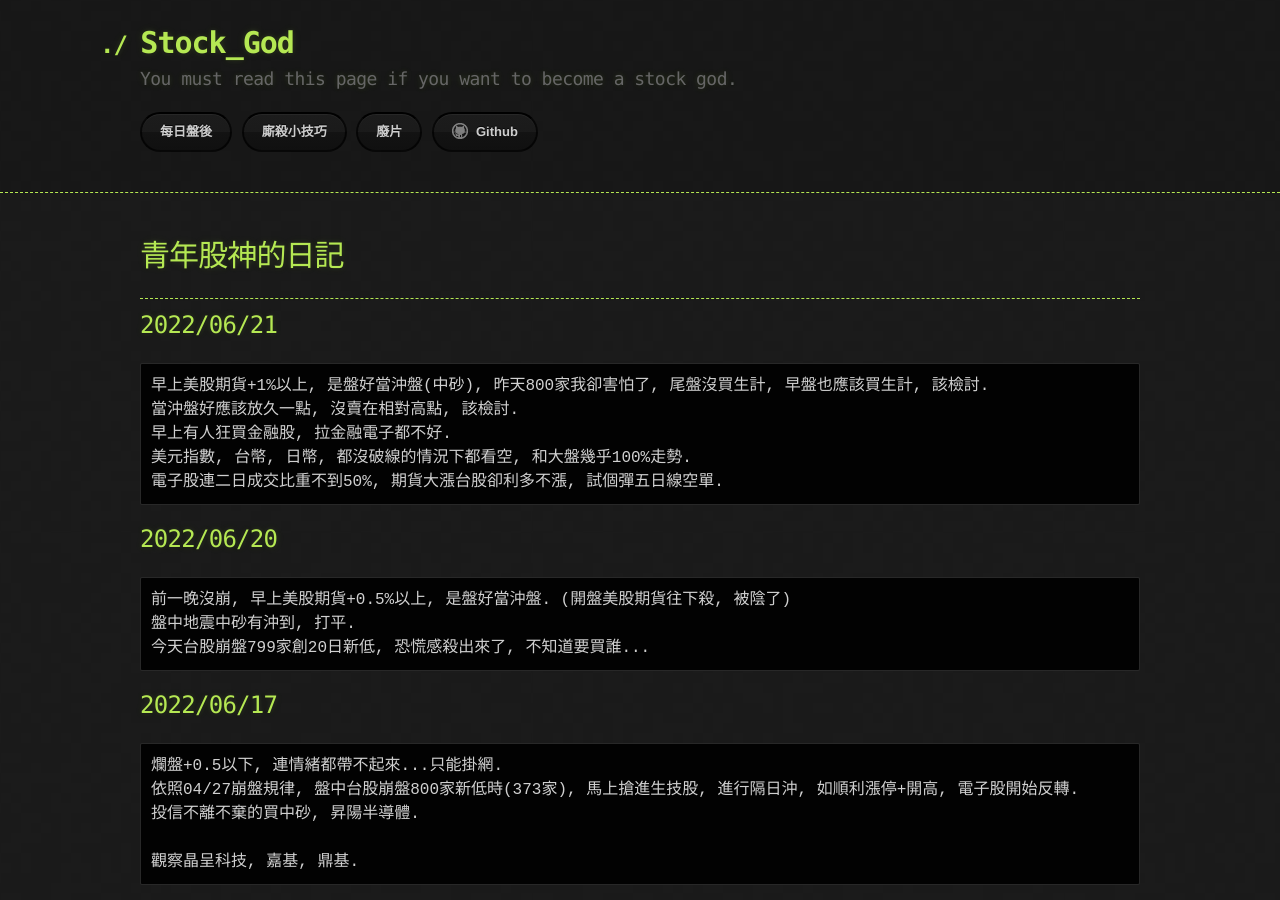
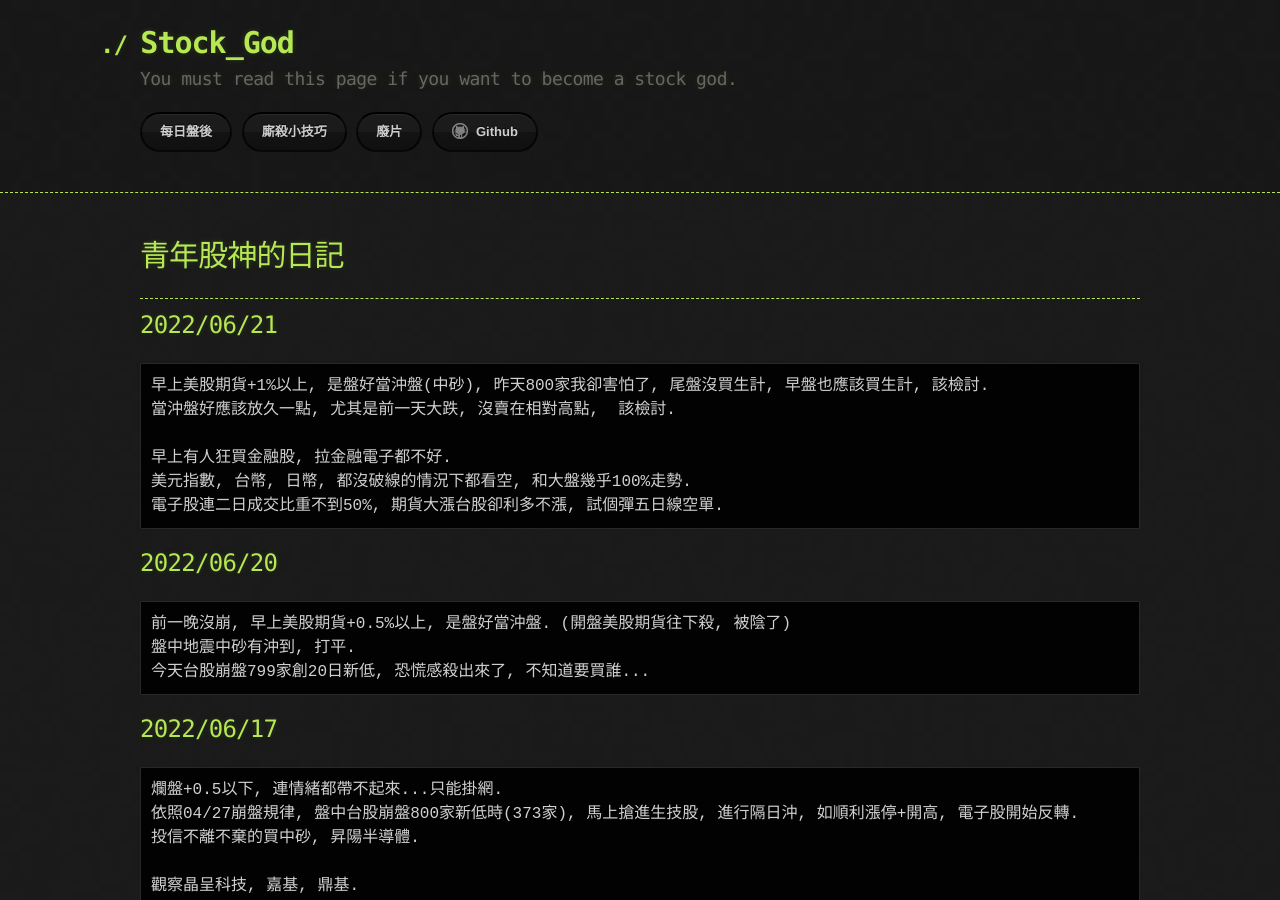
Before and after one commit to lepg5487/Stock_God, a Jekyll site: the page built from index.md, in a window 1280 px wide and 900 px high. Built offline with Jekyll 4.4.1, drawn with Linux system fonts in a browser that asks for light colours; our own code applies the rules of GitHub Pages for plain Markdown files.

Commit message:
Update index.md

````diff
--- a/index.md
+++ b/index.md
@@ -9,7 +9,8 @@ layout: testlayouts
 ## 2022/06/21
 ```
 早上美股期貨+1%以上, 是盤好當沖盤(中砂), 昨天800家我卻害怕了, 尾盤沒買生計, 早盤也應該買生計, 該檢討.
-當沖盤好應該放久一點, 沒賣在相對高點, 該檢討.
+當沖盤好應該放久一點, 尤其是前一天大跌, 沒賣在相對高點,  該檢討.
+
 早上有人狂買金融股, 拉金融電子都不好.
 美元指數, 台幣, 日幣, 都沒破線的情況下都看空, 和大盤幾乎100%走勢.
 電子股連二日成交比重不到50%, 期貨大漲台股卻利多不漲, 試個彈五日線空單.
````
